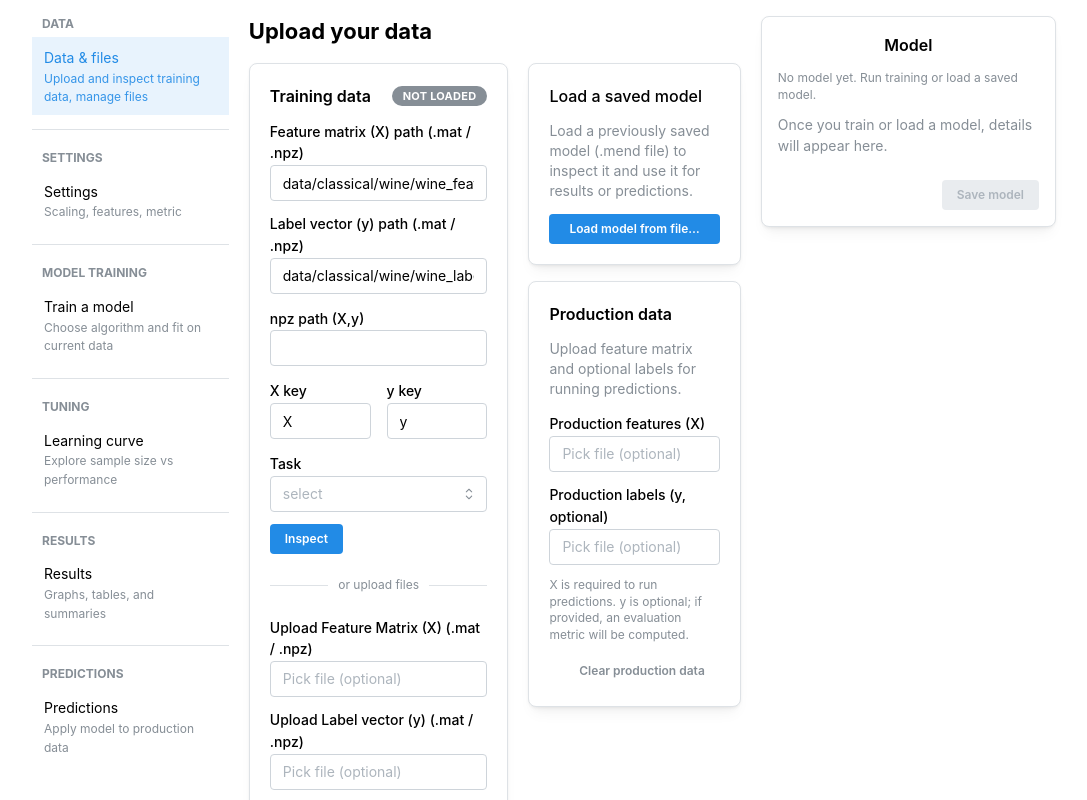
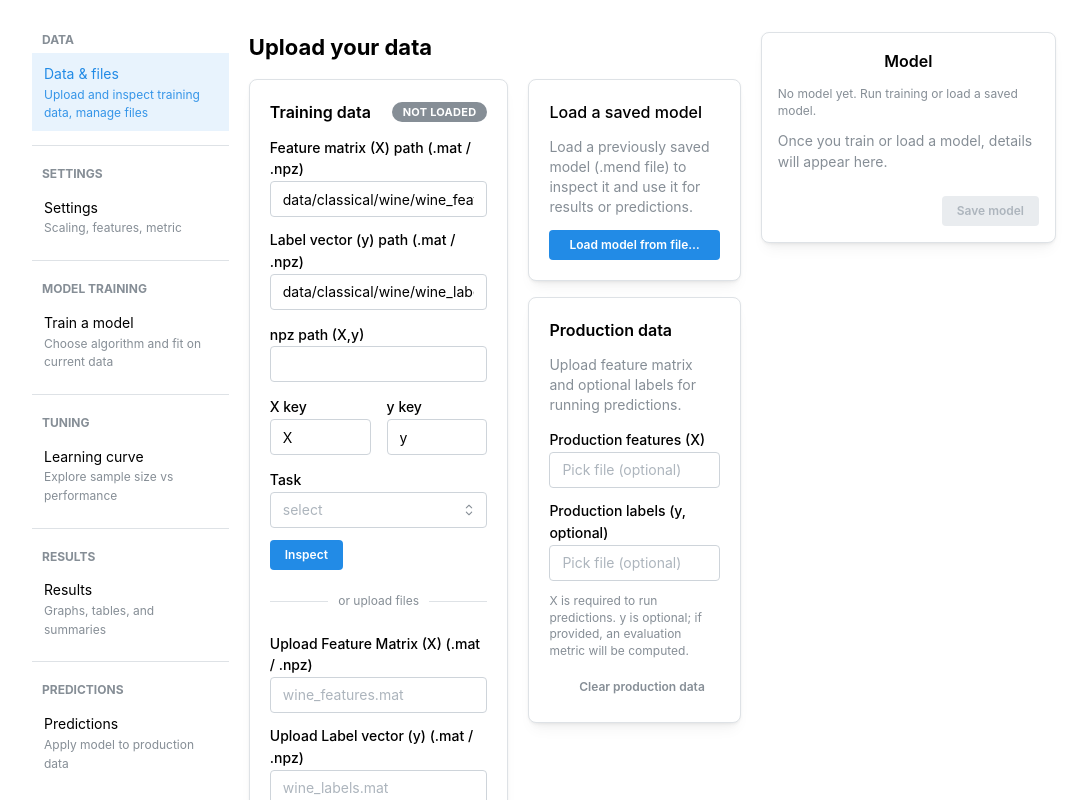
Before and after one commit to Nemezijus/MENDer, a React (Vite) app in the folder frontend/: page / in a window 1280 px wide. Shown: the top 800 px of the page, without its empty margins (96-1183 px from the left). Built offline with nearby package versions, Linux system fonts and the light colour scheme.

Commit message:
first major ui refactor done

```diff
--- a/frontend/src/App.jsx
+++ b/frontend/src/App.jsx
@@ -8,7 +8,7 @@ import RunModelPanel from './components/RunModelPanel.jsx';
 import LearningCurvePanel from './components/LearningCurvePanel.jsx';
 import ModelCard from './components/ModelCard.jsx';
 import ModelTrainingResultsPanel from './components/ModelTrainingResultsPanel.jsx';
-import LearningCurveResultsPanel from './components/LearningCurveResultsPanel.jsx';
+import LearningCurveResultsPanel from './components/visualizations/LearningCurveResultsPanel.jsx';
 import ApplyModelCard from './components/ApplyModelCard.jsx';
 import SettingsPanel from './components/SettingsPanel.jsx';
 import ModelLoadCard from './components/ModelLoadCard.jsx';
@@ -83,7 +83,7 @@ export default function App() {
       case 'train':
         return (
           <Stack gap="md">
-            <Title order={3}>Train a model</Title>
+            <Title order={3} align="center">Model training</Title>
             <DataGuard>
               <RunModelPanel />
             </DataGuard>
@@ -127,7 +127,7 @@ export default function App() {
   }
 
   return (
-    <Container fluid py="md">
+    <Container fluid pt="xl" pb="md">
       {/* W = 80% of screen width */}
       <Box mx="auto" style={{ width: '80vw' }}>
         <Box
--- a/frontend/src/components/DataSidebar.jsx
+++ b/frontend/src/components/DataSidebar.jsx
@@ -40,11 +40,17 @@ export default function DataSidebar() {
   const [loading, setLoading] = useState(false);
   const [err, setErr] = useState(null);
 
-  // local file selections for upload
+  // local file selections for upload (for showing filenames while component is mounted)
   const [xLocalFile, setXLocalFile] = useState(null);
   const [yLocalFile, setYLocalFile] = useState(null);
 
   const inspectMutation = useInspectDataMutation();
+
+  function basename(path) {
+    if (!path) return '';
+    const parts = String(path).split(/[\\/]/);
+    return parts[parts.length - 1] || path;
+  }
 
   async function handleInspect() {
     setErr(null);
@@ -123,6 +129,10 @@ export default function DataSidebar() {
   const isClassification = effectiveTask === 'classification';
   const isRegression = effectiveTask === 'regression';
 
+  // Filenames to show after navigating away & back
+  const xUploadedName = xLocalFile?.name || basename(xPath);
+  const yUploadedName = yLocalFile?.name || basename(yPath);
+
   return (
     <Stack gap="md">
       <Card withBorder shadow="sm" radius="md" padding="lg">
@@ -188,7 +198,7 @@ export default function DataSidebar() {
           {/* Upload area */}
           <FileInput
             label="Upload Feature Matrix (X) (.mat / .npz)"
-            placeholder="Pick file (optional)"
+            placeholder={xUploadedName || 'Pick file (optional)'}
             value={xLocalFile}
             onChange={setXLocalFile}
             accept=".mat,.npz,.npy"
@@ -196,7 +206,7 @@ export default function DataSidebar() {
           />
           <FileInput
             label="Upload Label vector (y) (.mat / .npz)"
-            placeholder="Pick file (optional)"
+            placeholder={yUploadedName || 'Pick file (optional)'}
             value={yLocalFile}
             onChange={setYLocalFile}
             accept=".mat,.npz,.npy"
--- a/frontend/src/components/LearningCurveResultsPanel.jsx
+++ b/frontend/src/components/visualizations/LearningCurveResultsPanel.jsx
@@ -1,8 +1,8 @@
 import { useMemo } from 'react';
 import { Stack, Text, Card, useMantineTheme } from '@mantine/core';
-import { useResultsStore } from '../state/useResultsStore.js';
-import LearningCurveResults from './visualizations/LearningCurveResults.jsx';
-import LearningCurveAnalyticsResults from './visualizations/LearningCurveAnalyticsResults.jsx';
+import { useResultsStore } from '../../state/useResultsStore.js';
+import LearningCurveResults from './LearningCurveResults.jsx';
+import LearningCurveAnalyticsResults from './LearningCurveAnalyticsResults.jsx';
 
 export default function LearningCurveResultsPanel() {
   const theme = useMantineTheme();
```
Also changed, not shown: 2 other files (tests, documents, lock files or other folders).
